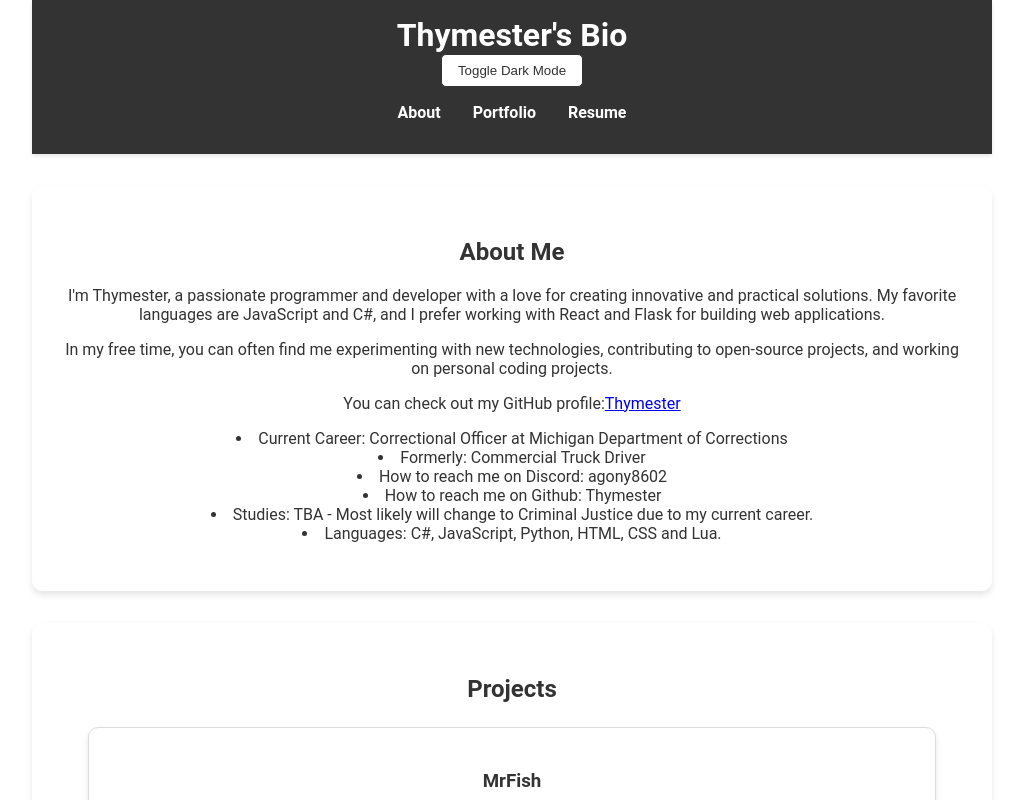
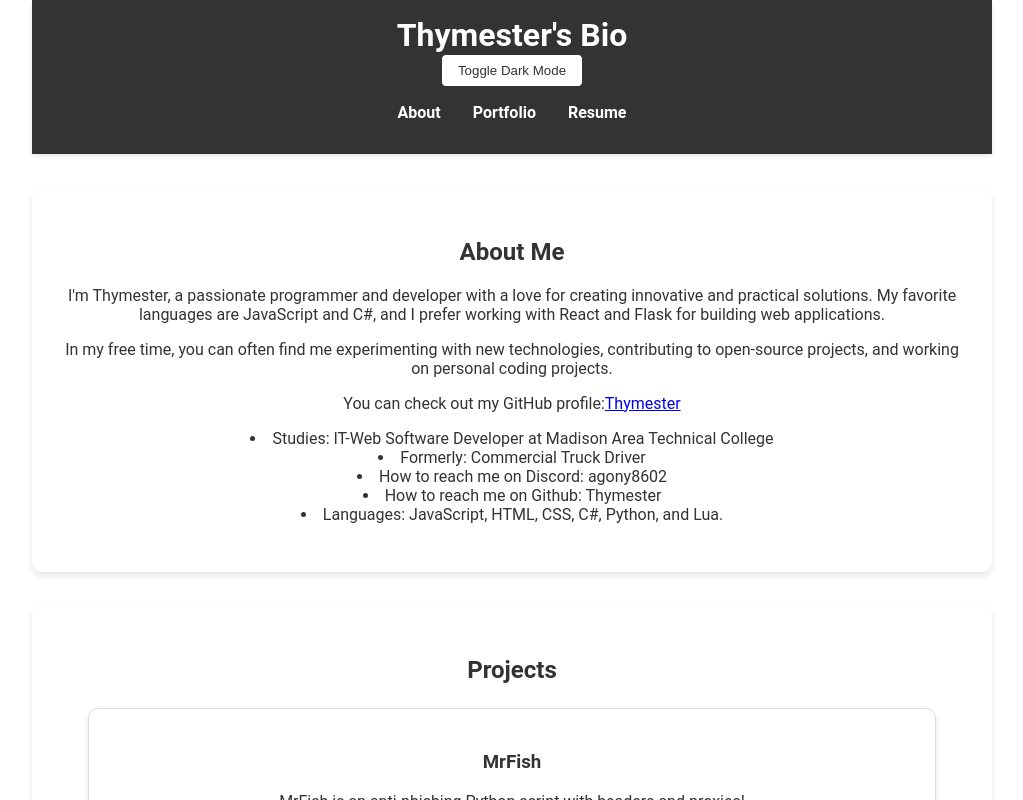
Before and after one commit to Thymester/MyBio-React, a React (Create React App) app: page / in a window 1280 px wide. Shown: the top 800 px of the page, without its empty margins (128-1151 px from the left). Built offline with nearby package versions, Linux system fonts and the light colour scheme.

Commit message:
Update About.js

```diff
--- a/src/components/About.js
+++ b/src/components/About.js
@@ -22,7 +22,7 @@ function About() {
         </a>
         <p>
           <li>
-            Current Career: Correctional Officer at Michigan Department of Corrections
+            Studies: IT-Web Software Developer at Madison Area Technical College
           </li>
           <li>
             Formerly: Commercial Truck Driver
@@ -34,10 +34,7 @@ function About() {
             How to reach me on Github: Thymester
           </li>
           <li>
-            Studies: TBA - Most likely will change to Criminal Justice due to my current career.
-          </li>
-          <li>
-            Languages: C#, JavaScript, Python, HTML, CSS and Lua.
+            Languages: JavaScript, HTML, CSS, C#, Python, and Lua.
           </li>
         </p>
       </p>
```
